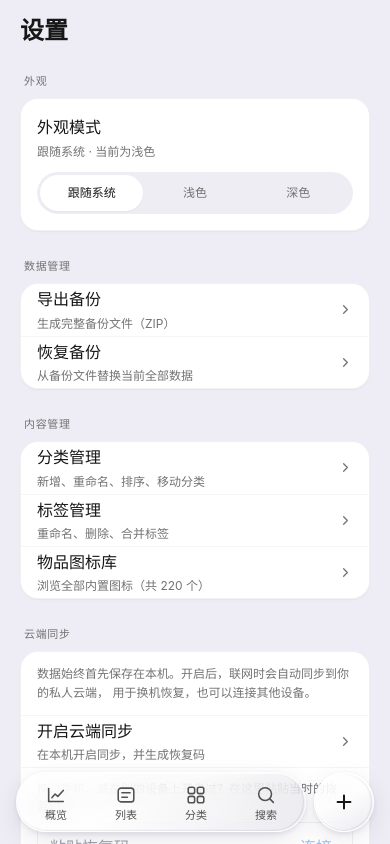
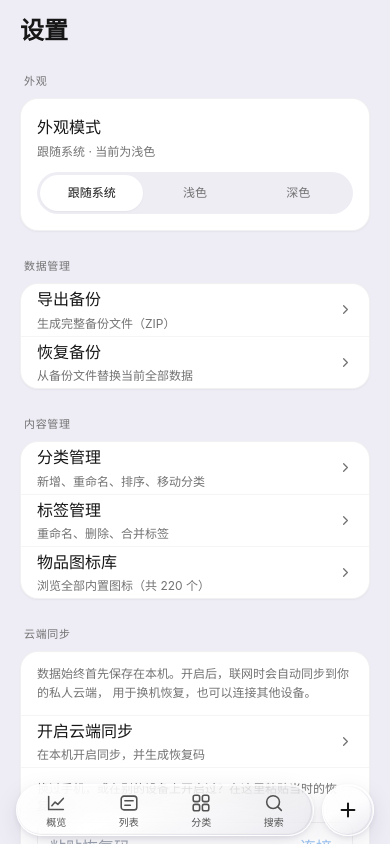
Before and after one commit to HrrY1n/item-storage-app, a React (Vite) app: page /settings in a window 390 px wide. Shown: the top 844 px of the page. Built offline with nearby package versions, Linux system fonts and the light colour scheme.

Commit message:
fix: make mobile navigation more compact

```diff
--- a/src/App.tsx
+++ b/src/App.tsx
@@ -59,7 +59,7 @@ function Layout() {
         id="main-content"
         tabIndex={-1}
         className={`app-main relative ${widePage ? '' : 'app-main-reading'} ${
-          showBottomNav ? 'pb-[calc(96px+env(safe-area-inset-bottom))]' : 'pb-6'
+          showBottomNav ? 'pb-[calc(84px+env(safe-area-inset-bottom))]' : 'pb-6'
         }`}
       >
         <div key={pathname} className="route-content" data-direction={route.current.direction}><Outlet /></div>
--- a/src/index.css
+++ b/src/index.css
@@ -305,17 +305,17 @@
   max-width: var(--shell-max);
   transform: translateX(-50%);
 }
-.nav-body { display: flex; align-items: center; gap: 8px; padding: 0 16px calc(12px + env(safe-area-inset-bottom)); }
-.nav-links { position: relative; display: flex; flex: 1; padding: 4px; border: 1px solid var(--color-line); border-radius: 999px; box-shadow: inset 0 1px 0 var(--color-chrome-edge), 0 4px 18px -8px rgba(0,0,0,.14); }
-.nav-indicator { position: absolute; pointer-events: none; inset: 4px auto 4px 4px; width: calc((100% - 8px) / 4); border-radius: 999px; background: var(--color-surface-sunken); transform: translateX(calc(var(--nav-index, 0) * 100%)); opacity: 0; }
+.nav-body { display: flex; align-items: center; gap: 8px; padding: 0 16px calc(8px + env(safe-area-inset-bottom)); }
+.nav-links { position: relative; display: flex; flex: 1; padding: 3px; border: 1px solid var(--color-line); border-radius: 999px; box-shadow: inset 0 1px 0 var(--color-chrome-edge), 0 4px 18px -8px rgba(0,0,0,.14); }
+.nav-indicator { position: absolute; pointer-events: none; inset: 3px auto 3px 3px; width: calc((100% - 6px) / 4); border-radius: 999px; background: var(--color-surface-sunken); transform: translateX(calc(var(--nav-index, 0) * 100%)); opacity: 0; }
 .nav-links:has(a[aria-current='page']) .nav-indicator { opacity: 1; }
 .nav-links:has(a:nth-of-type(2)[aria-current='page']) { --nav-index: 1; }
 .nav-links:has(a:nth-of-type(3)[aria-current='page']) { --nav-index: 2; }
 .nav-links:has(a:nth-of-type(4)[aria-current='page']) { --nav-index: 3; }
-.nav-link { position: relative; display: flex; flex: 1; min-width: 0; min-height: 50px; align-items: center; justify-content: center; }
-.nav-link-inner { display: flex; flex-direction: column; align-items: center; gap: 4px; border-radius: 999px; padding: 5px 8px; }
-.nav-label { font-size: 11px; line-height: 1; }
-.nav-add { width: 60px; height: 60px; border: 1px solid var(--color-line); border-radius: 999px; }
+.nav-link { position: relative; display: flex; flex: 1; min-width: 0; min-height: 44px; align-items: center; justify-content: center; }
+.nav-link-inner { display: flex; flex-direction: column; align-items: center; gap: 2px; border-radius: 999px; padding: 3px 8px; }
+.nav-label { font-size: 10px; line-height: 12px; }
+.nav-add { width: 52px; height: 52px; border: 1px solid var(--color-line); border-radius: 999px; }
 @media (max-width: 1023px) {
   /* shortcut: 高光和内阴影近似玻璃折射，Safari 支持背景位移滤镜后再评估真实折射。 */
   .nav-links, .nav-add {
```
Also changed, not shown: scripts/verify-design.mjs (+22 -1 lines), 1 other file (tests, documents, lock files or other folders).
